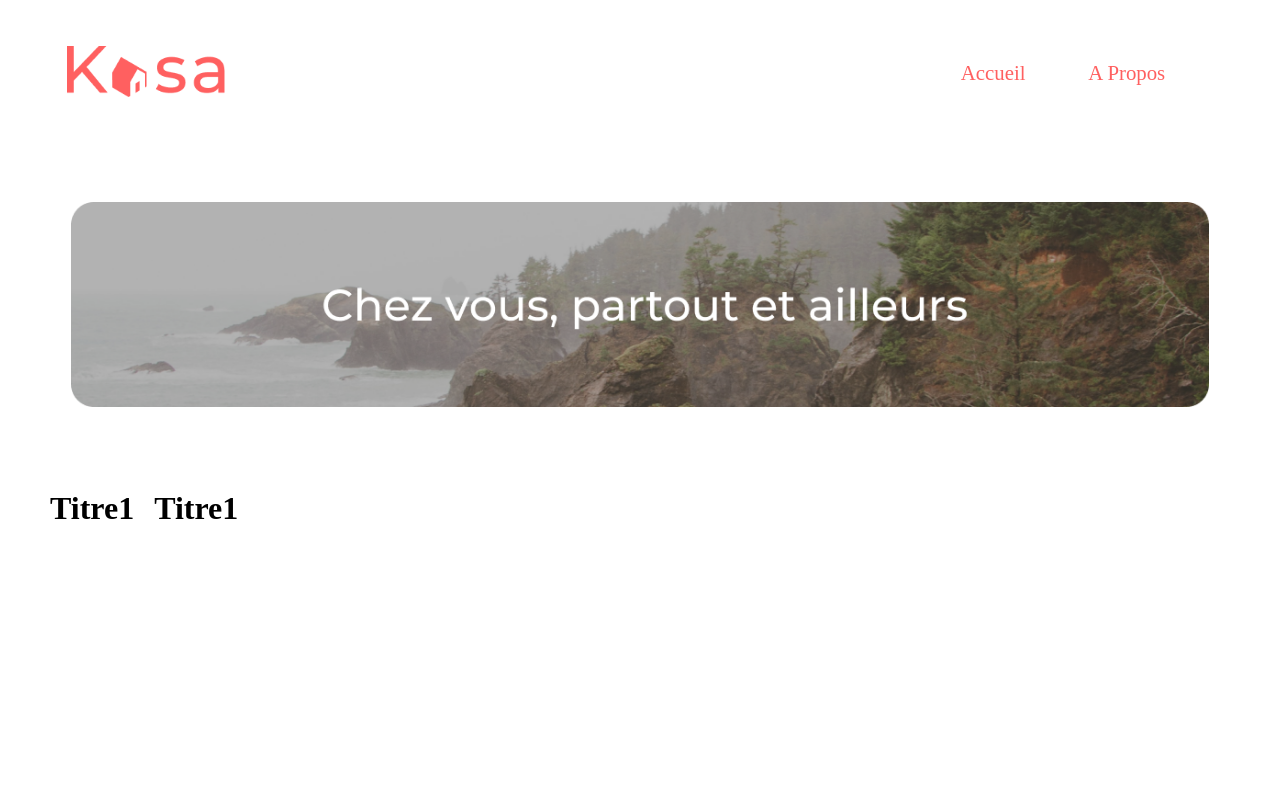
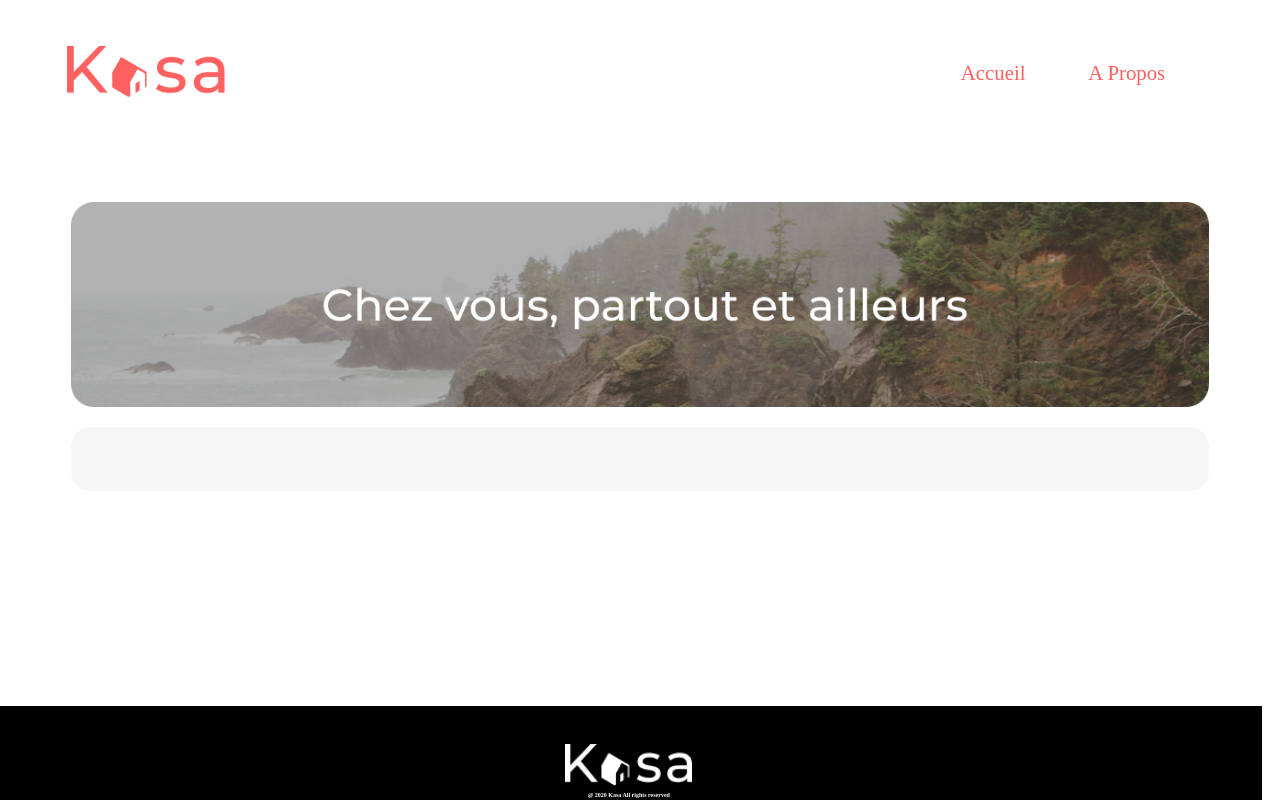
Before and after one commit to BFlorian59/P11_Broeks_Florian, a React (Create React App) app: page / in a window 1280 px wide. Built offline with nearby package versions, Linux system fonts and the light colour scheme.

Commit message:
error/list

```diff
--- a/src/api/apiData.jsx
+++ b/src/api/apiData.jsx
@@ -24,13 +24,13 @@ function Api() {
   useEffect(()=>{
     getData()
   },[])
-  return (
-    <div className="App">
-     {
-       data && data.length>0 && data.map((item)=><p>{item.about}</p>)
-     }
-    </div>
-  );
+  // return (
+  //   <div className="App">
+  //    {
+  //      data && data.length>0 && data.map((item)=><p>{item.about}</p>)
+  //    }
+  //   </div>
+  // );
 }
 
 export default Api;
--- a/src/component/Error/index.jsx
+++ b/src/component/Error/index.jsx
@@ -1,16 +1,45 @@
 import { useRouteError } from "react-router-dom";
+import styled from 'styled-components';
+import { Link } from 'react-router-dom';
+import { NavLink } from "react-router-dom";
+
+const Error = styled.h1`
+  font-size: 1050%;
+  color: #FF6060;
+  margin-bottom: auto;
+`
+const PageError =styled.div`
+  text-align: center;
+  color: #FF6060;
+`
+
+const Message =styled.h2`
+  color: #FF6060;
+`
+
+const Retour =styled.p`
+  color: #FF6060;
+`
+
 
 export default function ErrorPage() {
-  const error = useRouteError();
-  console.error(error);
+   return (
+    <PageError>
+      <Error>
+        404
+      </Error>
 
-  return (
-    <div id="error-page">
-      <h1>Oops!</h1>
-      <p>Sorry, an unexpected error has occurred.</p>
-      <p>
-        <i>{error.statusText || error.message}</i>
-      </p>
-    </div>
+      <Message>
+        Oups! La page que vous demander n'exciste pas
+      </Message>
+      <NavLink to="/">
+      <Retour>
+          Retouner sur la page d'accueil
+        </Retour>
+      </NavLink>
+
+
+
+    </PageError>
   );
 }
--- a/src/component/Footer/index.jsx
+++ b/src/component/Footer/index.jsx
@@ -1,7 +1,18 @@
+import '../../styles/Footer.css'
+import LOGO_Footer from '../../assets/LOGO_Footer.png'
+import styled from 'styled-components'
+
+
+const FooterLogo = styled.img`
+    width: 10%;
+    margin-top: 3%;
+`
+
 function Footer() {
     return (
-      <div>
-        <h1> Footer</h1>
+      <div  className="Footer">
+        <FooterLogo src={LOGO_Footer} />
+        <h1 className='Titre'> @ 2020 Kasa All rights reserved</h1>
       </div>
     )
   }
--- /dev/null
+++ b/src/component/LogementItems/index.jsx
@@ -0,0 +1,12 @@
+function LogementItem({ id, cover, title}) {
+	return (
+		<li key={id} className='logement-item'>
+			<img className='image' src={cover} alt={`${title} cover`} />
+			{title}
+		</li>
+	)
+}
+
+
+
+export default LogementItem
--- a/src/component/LogementList/index.jsx
+++ b/src/component/LogementList/index.jsx
@@ -1,22 +1,31 @@
 import Api from '../../api/apiData'
+// import styled from 'styled-components'
+// import LogementItem from '../LogementItems'
+
+
+// const Images = styled.h1`
+//     font-size: 150%;
+// `
+
+// const Titre = styled.h1`
+//     font-size: 150%;
+//     color: white;
+// `
 
 
 function LogementList() {
-
 	return (
-		<div>
+		<div className='list'>
 			<ul className='logement-list'>
-                <Api>
-
-
-                </Api>
-                <li className='logement-item'>
-                    <h1>titre1</h1>
-
-                </li>
-                <li className='logement-item'>
-                    <h1>titre1</h1>
-                </li>
+                <Api />
+                    {/* {Api.map(({ id, cover, title}) =>
+                        <div key={id}>
+                            <LogementItem
+                                cover={cover}
+                                title={title}
+                            />
+                        </div>
+                    )} */}
 
 			</ul>
 		</div>
--- a/src/index.jsx
+++ b/src/index.jsx
@@ -1,13 +1,13 @@
 import React from 'react';
 import ReactDOM from 'react-dom/client';
-import {BrowserRouter, Route, Routes} from 'react-router-dom';
+import {BrowserRouter, Route, Routes, createBrowserRouter, RouterProvider} from 'react-router-dom';
 import Home from './page/Home'
 import Logement from './page/Logement'
 import Propos from './page/Propos'
 import Header from './component/Header'
 import Footer from './component/Footer'
 import ErrorPage from './component/Error'
-import App from './api/apiData'
+
 
 
 ReactDOM.createRoot(document.getElementById("root")).render(
@@ -18,9 +18,9 @@ ReactDOM.createRoot(document.getElementById("root")).render(
         <Route path="/" element={<Home />} />
         <Route path="/Fiche-Logement" element={<Logement />} />
         <Route path="/A-Propos" element={<Propos />} />
-        <Route path="/" element={<Home />} errorElement={<ErrorPage />} />
+        <Route path="*" element={<ErrorPage />} />
       </Routes>
+      <Footer/>
     </BrowserRouter>
-
   </React.StrictMode>
 );
--- /dev/null
+++ b/src/styles/Footer.css
@@ -0,0 +1,14 @@
+.Footer{
+    background-color: black;
+    position:absolute;
+    bottom:0;
+    margin-left: -1%;
+    width: 99%;
+    text-align: center;
+
+}
+
+.Titre{
+    color: white;
+    font-size: 20%;
+}
--- a/src/styles/acceuil.css
+++ b/src/styles/acceuil.css
@@ -7,12 +7,21 @@
     width: 90%;
 }
 
+.list{
+	background-color: #F6F6F6;
+	width: 90%;
+    margin: auto;
+    border-radius: 20px;
+}
+
+
 .logement-list {
 	list-style-type: none;
 	padding: 32px;
 	display: flex;
 	flex-wrap: wrap;
 	max-width: 800px;
+
 }
 
 .logement-item {
@@ -22,4 +31,18 @@
 	justify-content: center;
 	flex-direction: column;
 	text-transform: capitalize;
+    background: linear-gradient(180deg, rgba(255, 255, 255, 0) 0%, rgba(0, 0, 0, 0.5) 100%);
+    border-radius: 10px;
+    background-color: #FF6060;
+    width: 27%;
+    height: 221px;
 }
+
+.titre{
+	width: 100%;
+}
+
+.image{
+	width: 100%;
+    height: 75%;
+}
```
Also changed, not shown: src/assets/LOGO_Footer.png (added).
